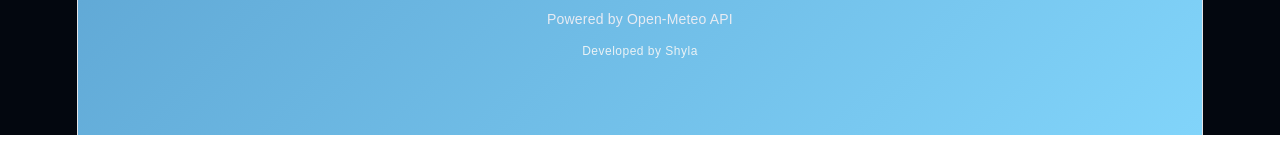
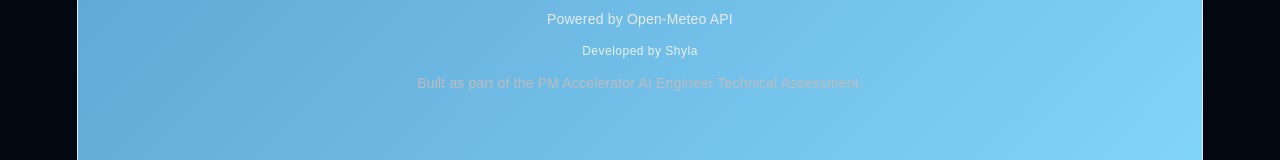
Before and after one commit to shylasharma/skyline-weather-dashboard, a React (Vite) app in the folder frontend/: page / in a window 1280 px wide. Shown: the part 3443-3603 px from the top of the page. Before the commit the page ends 3578 px from the top, so only its background shows below. Built offline with nearby package versions, Linux system fonts and the light colour scheme; no server answers.

Commit message:
Add PM Accelerator assessment acknowledgement

```diff
--- a/frontend/src/App.css
+++ b/frontend/src/App.css
@@ -838,6 +838,13 @@ body {
     font-weight:500;
     letter-spacing:0.5px;
 }
+
+.footer-pm {
+  font-size: 14px;
+  color: #bdbdbd;
+  margin-top: 6px;
+}
+
 /* ===========================
         LIVE MAP
 ===========================*/
--- a/frontend/src/App.jsx
+++ b/frontend/src/App.jsx
@@ -181,6 +181,10 @@ function App() {
         <p className="footer-author">
           Developed by Shyla
         </p>
+
+        <p className="footer-pm">
+    Built as part of the PM Accelerator AI Engineer Technical Assessment.
+  </p>
       </footer>
 
     </div>
```
